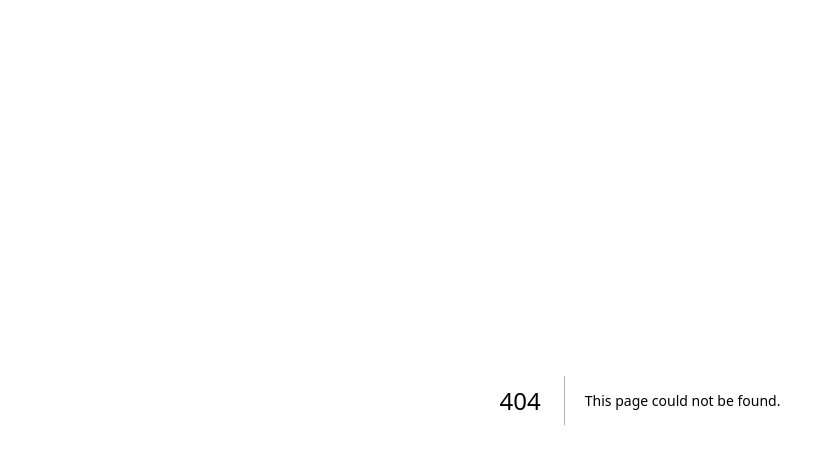
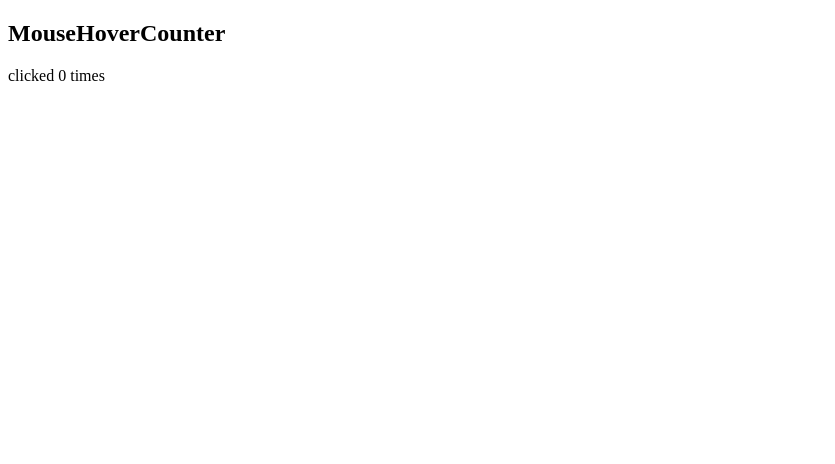
Before and after one commit to japneetkaurbhatia/react-essentials, a Next.js app: page /hoc/components/MouseHoverCounter in a window 1280 px wide. Before the commit this address had no page. Shown: the top 464 px of the page, without its empty margins (0-835 px from the left). Built offline with nearby package versions, Linux system fonts and the light colour scheme.

Commit message:
hoc MouseHoverCounter

```diff
--- /dev/null
+++ b/src/pages/hoc/components/MouseHoverCounter.tsx
@@ -0,0 +1,18 @@
+import React, { useState } from 'react';
+
+function MouseHoverCounter() {
+    const [count, setCount] = useState(0);
+
+    const incrementCount = () => {
+        setCount((count) => count + 1);
+    };
+
+    return (
+        <div>
+            <h2>MouseHoverCounter</h2>
+            <div onMouseOver={incrementCount}>clicked {count} times</div>
+        </div>
+    );
+}
+
+export default MouseHoverCounter;
```
